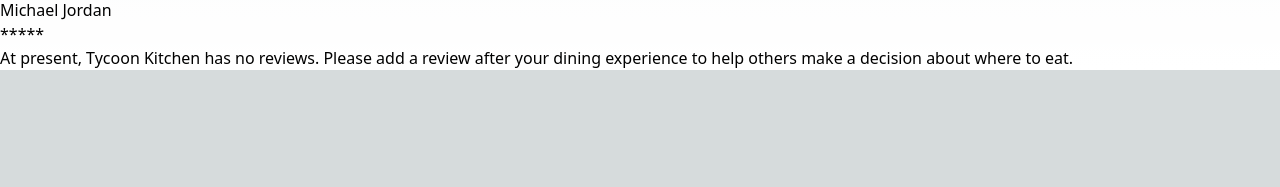
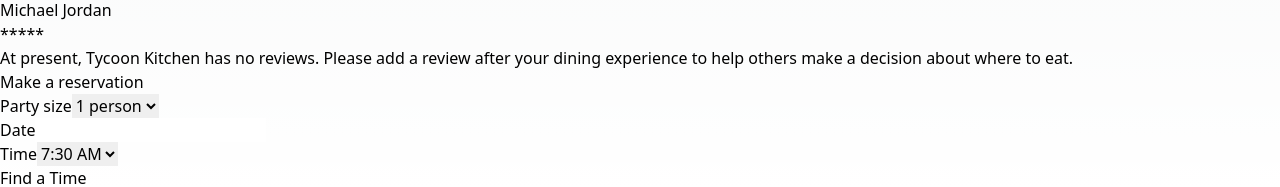
Before and after one commit to Eleoes/tabletap, a Next.js app: page / in a window 1280 px wide. Shown: the part 1790-1977 px from the top of the page. Before the commit the page ends 1860 px from the top, so only its background shows below. Built offline with nearby package versions, Linux system fonts and the light colour scheme.

Commit message:
wip: Reservation card

```diff
--- a/app/page.tsx
+++ b/app/page.tsx
@@ -19,7 +19,7 @@
                 </li>
             </ul>
         </nav>
-        {/* MAIN NAVBAR */}
+        {/* RESTAURANT DETAILS PORTION */}
         <div className="h-96 overflow-hidden">
           <div className="bg-center bg-gradient-to-r from-[#0f1f47] to-[#5f6984] h-full flex justify-center items-center">
             <h1 className="text-7xl text-white capitalize text-shadow text-center">Tycoon Kitchen (San Francisco)</h1>
@@ -106,8 +106,42 @@
             </div>
             {/* REVIEWS */}
           </div>
+          {/* RESERVATION CARD PORTION */}
+          <div className="w-[27%] relative text-reg">
+            <div className="fixed w-[15%] bg-white rounded p-3 shadow">
+              <div className="text-center border-b pb-2 font-bold">
+                <h4 className="mr-7 text-lg">Make a reservation</h4>
+              </div>
+              <div className="my-3 flex flex-col">
+                <label htmlFor="">Party size</label>
+                <select name="" className="py-3 border-b font-light" id="">
+                  <option value="">1 person</option>
+                  <option value="">2 people</option>
+                </select>
+              </div>
+              <div className="flex justify-between">
+                <div className="flex flex-col w-[48%]">
+                  <label htmlFor="">Date</label>
+                  <input type="text" className="py-3 border-b font-light w-28" />
+                </div>
+                <div className="flex flex-col w-[48%]">
+                  <label htmlFor="">Time</label>
+                  <select className="py-3 border-b font-light">
+                    <option value="">7:30 AM</option>
+                    <option value="">8:30 AM</option>
+                    <option value="">9:30 AM</option>
+                  </select>
+                </div>
+              </div>
+              <div className="mt-5">
+                <button className="bg-red-600 rounded w-full px-4 text-white font-bold h-16">Find a Time</button>
+              </div>
+            </div>
+          </div>
+          {/* RESERVATION CARD PORTION */}
         </div>
-        {/* MAIN CONTENT */}
+        {/* RESTAURANT DETAILS PORTION */}
+
       </main>
     </main>
     </>
```
